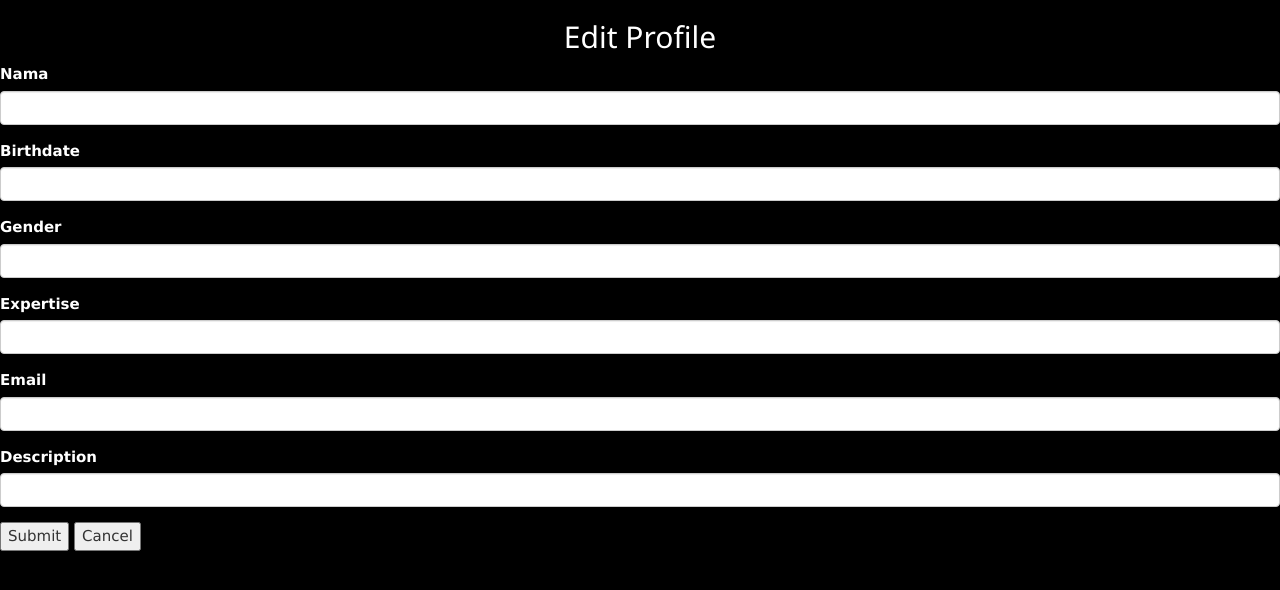
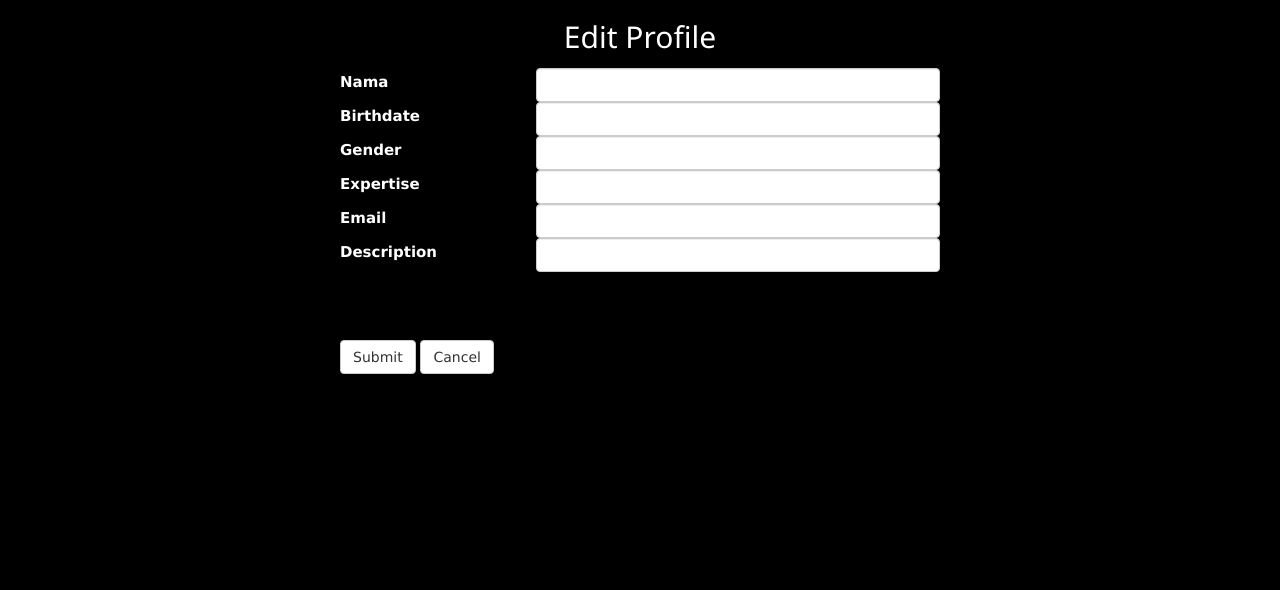
Before and after one commit to Fajrinmk/Tugas_1_PPW, a Django app: template halaman_profile/templates/halaman_profile/edit_profile.html in a window 1280 px wide. Shown: the part 52-642 px from the top of the page. Run offline with Django 3.2, Linux system fonts and the light colour scheme; the template is opened without the code that fills it, so the values that code supplies are empty; parts of the project's set-up code (start-up, migrations or seed data) failed here and were passed over; some libraries are stand-ins or nearby versions; some web fonts are replaced.

Commit message:
perbaikan responsif

```diff
--- a/halaman_profile/templates/halaman_profile/edit_profile.html
+++ b/halaman_profile/templates/halaman_profile/edit_profile.html
@@ -6,32 +6,66 @@
 <form id="form" class = "form" method="POST" action="{% url 'halaman_profile:handle_edit_profile' %}">
     <h2 style="color:White" align = "center">Edit Profile</h2>
     {% csrf_token %}
+    <table align = "center"  width="600" cellspacing = "100" cellpadding="100">
+        <div class="form-group">
+            <td><label for="" class="control-label" style="color:White"> Nama </td></label>
+            <td><input type="text" name="profile_name" class="form-control" value="{{ profile.name }}"></td>
+        </div>
+
+    <tr>
     <div class="form-group">
-        <label for="" class="control-label" style="color:White"> Nama </label>
-        <input type="text" name="profile_name" class="form-control" value="{{ profile.name }}">
+        <td><label for="" class="control-label" style="color:White"> Birthdate </td></label>
+        <td><input type="text" name="birthdate" class="form-control" value="{{ profile.birthday }}"></td>
     </div>
+    </tr>
+
+    <tr>
     <div class="form-group">
-        <label for="" class="control-label" style="color:White"> Birthdate </label>
-        <input type="text" name="birthdate" size ="35" class="form-control" value="{{ profile.birthday }}">
+        <td><label for="" class="control-label" style="color:White"> Gender </td></label>
+        <td><input type="text" name="gender" class="form-control" value="{{ profile.gender }}"></td>
     </div>
+    </tr>
+
+    <tr>
     <div class="form-group">
-        <label for="" class="control-label" style="color:White"> Gender </label>
-        <input type="text" name="gender" class="form-control" value="{{ profile.gender }}">
+        <td><label for="" class="control-label" style="color:White"> Expertise </td></label>
+        <td><input type="text" name="expert" class="form-control" value="{{ profile.expertise }}"> </td>
     </div>
+    </tr>
+
+    <tr>
     <div class="form-group">
-        <label for="" class="control-label" style="color:White"> Expertise </label>
-        <input type="text" name="expert" class="form-control" value="{{ profile.expertise }}">
+        <td><label for="" class="control-label" style="color:White"> Email </td></label>
+        <td><input type="text" name="email" class="form-control" value="{{ profile.email }}"> </td>
     </div>
+    </tr>
+
+    <tr>
     <div class="form-group">
-        <label for="" class="control-label" style="color:White"> Email </label>
-        <input type="text" name="email" class="form-control" value="{{ profile.email }}">
+        <td><label for="" class="control-label" style="color:White"> Description </td></label>
+        <td><input type="text" name="desc_profile" class="form-control" value="{{ profile.description }}"> </td>
     </div>
-    <div class="form-group">
-        <label for="" class="control-label" style="color:White"> Description </label>
-        <input type="text" name="desc_profile" class="form-control" value="{{ profile.description }}">
-    </div>
+    </tr>
+    <tr>
+        <td><br></td>
+        <td><br></td>
+    </tr>
+    <tr>
+        <td><br></td>
+        <td><br></td>
+    </tr>
+    <tr>
+        <td><br></td>
+        <td><br></td>
+    </tr>
+    </table>
+    <table align = "center"  width="600" cellspacing = "100" cellpadding="100">
+        <tr>
+        <td></td>
+        <td><input class="btn btn-default" align = "right" type="submit" value="Submit">
+        <button class="btn btn-default" style = "right" alohref="/halaman_profile/">Cancel</button></td>
+        </tr>
+    </table>
 
-    <input type="submit" value="Submit">
-    <button href="/halaman_profile/">Cancel</button>
 </form>
 {% endblock %}
--- a/halaman_profile/views.py
+++ b/halaman_profile/views.py
@@ -19,7 +19,6 @@ expert = "fashion model, actress, wawww"
 response = {}
 def index(request):
     if (DataProfile.objects.count()==0):
-        print("ASDASDASD")
         Profile = DataProfile(name= profile_name, birthday = birthdate, gender = gender,expertise = expert, email = email, description = desc_profile, id = 1 )
         Profile.save()
     profile = DataProfile.objects.first()
@@ -37,8 +36,6 @@ def handle_edit_profile(request):
     response['expertise'] = request.POST['expert']
     response['email'] = request.POST['email']
     response['description'] = request.POST['desc_profile']
-    print(request.POST)
-    print("ini jalan?")
     edit = DataProfile(name= response['name'], birthday = response['birthday'], gender = response['gender'],expertise = response['expertise'], email = response['email'], description = response['description'] )
     edit.save()
     return HttpResponseRedirect('/halaman_profile/')
```
Also changed, not shown: halaman_profile/static/css/custom_css.css (+10 -4 lines), halaman_profile/templates/halaman_profile.html (+22 -5 lines), halaman_profile/templates/bg.jpg (deleted).
